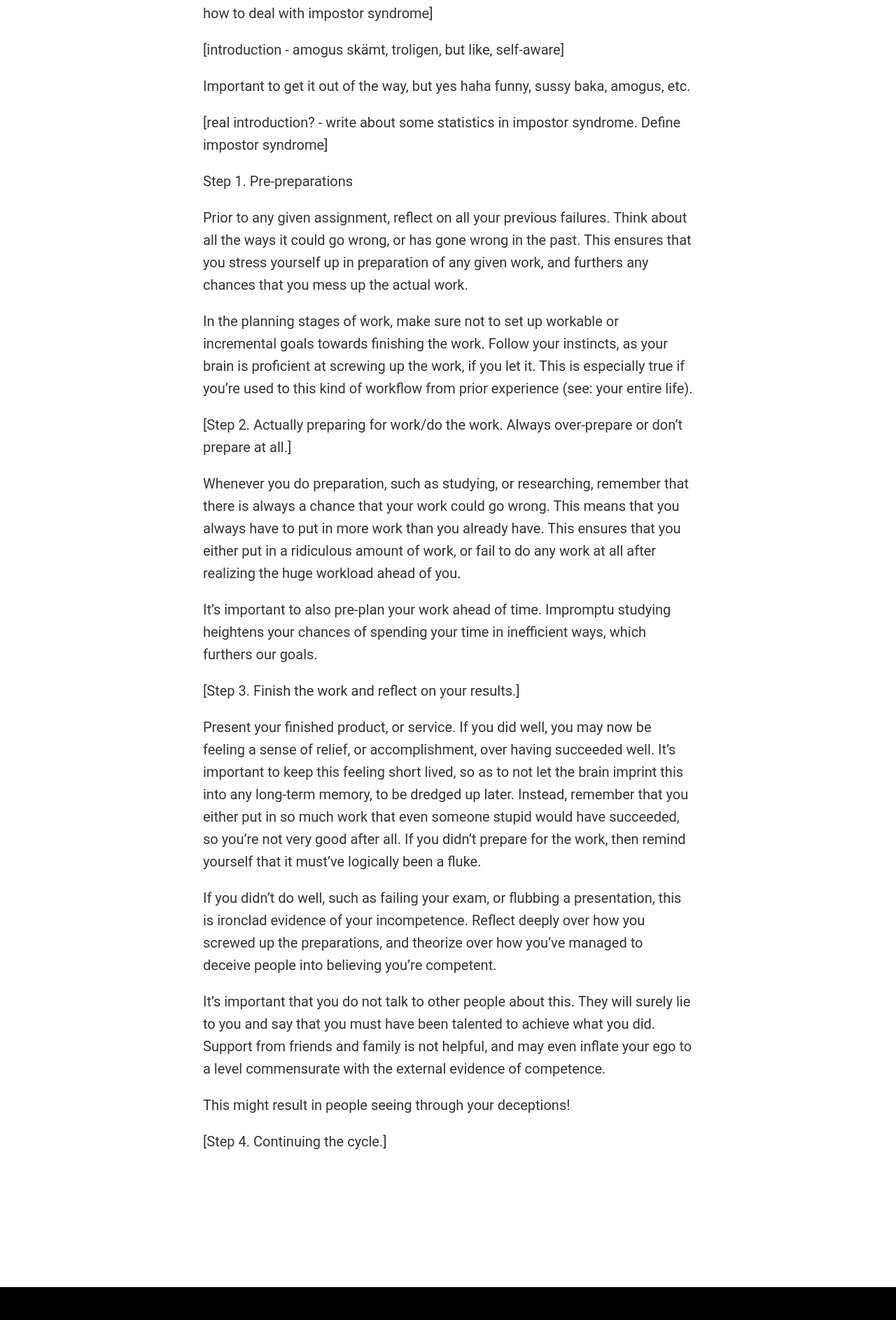
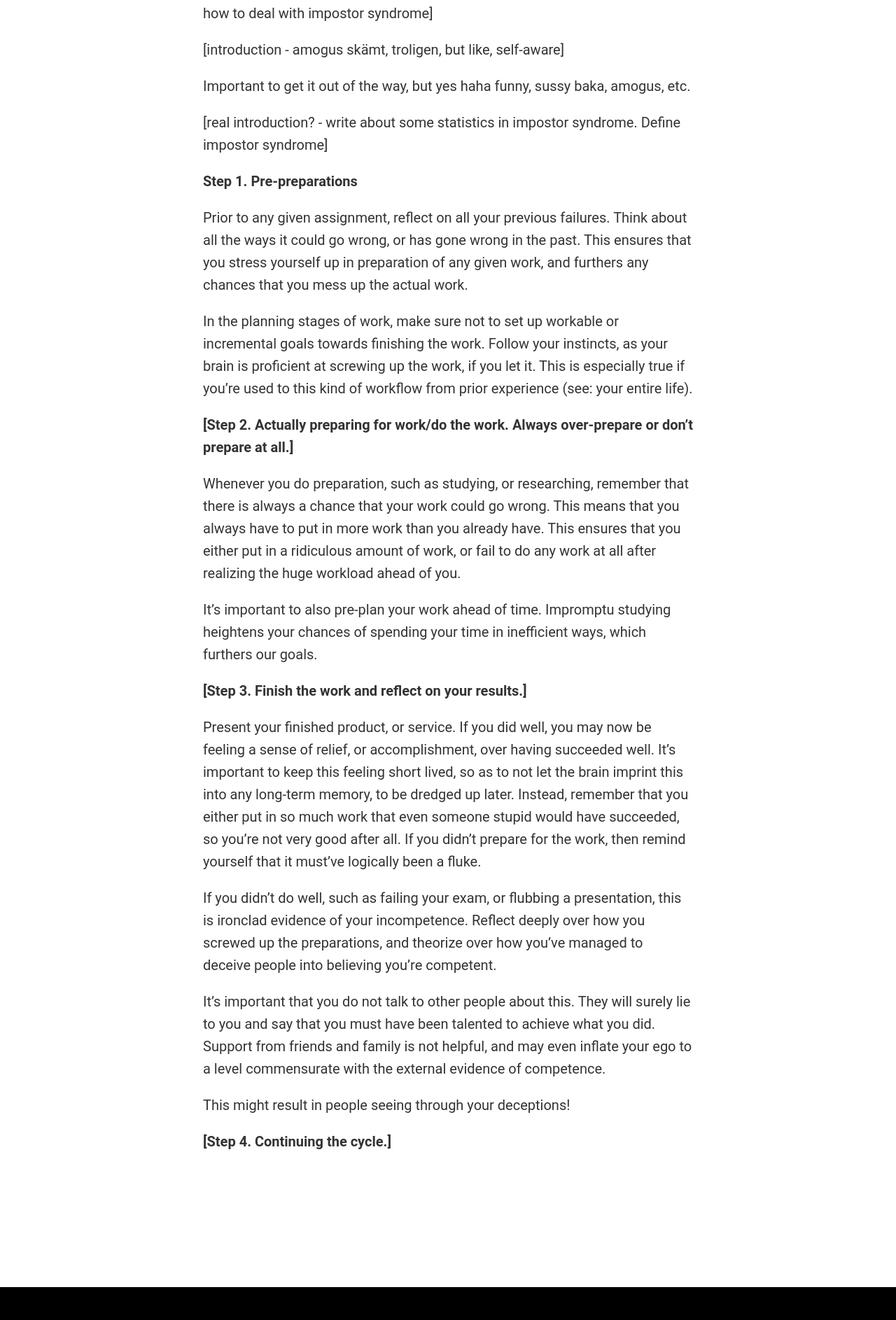
Before and after one commit to datasektionen/dbuggen, a Jekyll site: the page built from _posts/2023-07-08-12-guide-to-impostor-syndrome.md, in a window 1280 px wide. Shown: the part 771-2657 px from the top of the page at 70% size. Built offline with Jekyll 4.4.1, drawn with Linux system fonts in a browser that asks for light colours.

Commit message:
chore(37): fix some styling

```diff
--- a/_posts/2023-07-08-12-guide-to-impostor-syndrome.md
+++ b/_posts/2023-07-08-12-guide-to-impostor-syndrome.md
@@ -14,19 +14,19 @@ Important to get it out of the way, but yes haha funny, sussy baka, amogus, etc.
 
 [real introduction? - write about some statistics in impostor syndrome. Define impostor syndrome]
 
-Step 1. Pre-preparations
+**Step 1. Pre-preparations**
 
 Prior to any given assignment, reflect on all your previous failures. Think about all the ways it could go wrong, or has gone wrong in the past. This ensures that you stress yourself up in preparation of any given work, and furthers any chances that you mess up the actual work.
 
 In the planning stages of work, make sure not to set up workable or incremental goals towards finishing the work. Follow your instincts, as your brain is proficient at screwing up the work, if you let it. This is especially true if you’re used to this kind of workflow from prior experience (see: your entire life).
 
-[Step 2. Actually preparing for work/do the work. Always over-prepare or don’t prepare at all.]
+**[Step 2. Actually preparing for work/do the work. Always over-prepare or don’t prepare at all.]**
 
 Whenever you do preparation, such as studying, or researching, remember that there is always a chance that your work could go wrong. This means that you always have to put in more work than you already have. This ensures that you either put in a ridiculous amount of work, or fail to do any work at all after realizing the huge workload ahead of you.
 
 It’s important to also pre-plan your work ahead of time. Impromptu studying heightens your chances of spending your time in inefficient ways, which furthers our goals.
 
-[Step 3. Finish the work and reflect on your results.]
+**[Step 3. Finish the work and reflect on your results.]**
 
 Present your finished product, or service. If you did well, you may now be feeling a sense of relief, or accomplishment, over having succeeded well. It’s important to keep this feeling short lived, so as to not let the brain imprint this into any long-term memory, to be dredged up later. Instead, remember that you either put in so much work that even someone stupid would have succeeded, so you’re not very good after all. If you didn’t prepare for the work, then remind yourself that it must’ve logically been a fluke.
 
@@ -36,4 +36,4 @@ It’s important that you do not talk to other people about this. They will sure
 
 This might result in people seeing through your deceptions!
 
-[Step 4. Continuing the cycle.]
+**[Step 4. Continuing the cycle.]**
```
Also changed, not shown: _posts/2023-07-08-1-ledare.md (+1 -3 lines).
